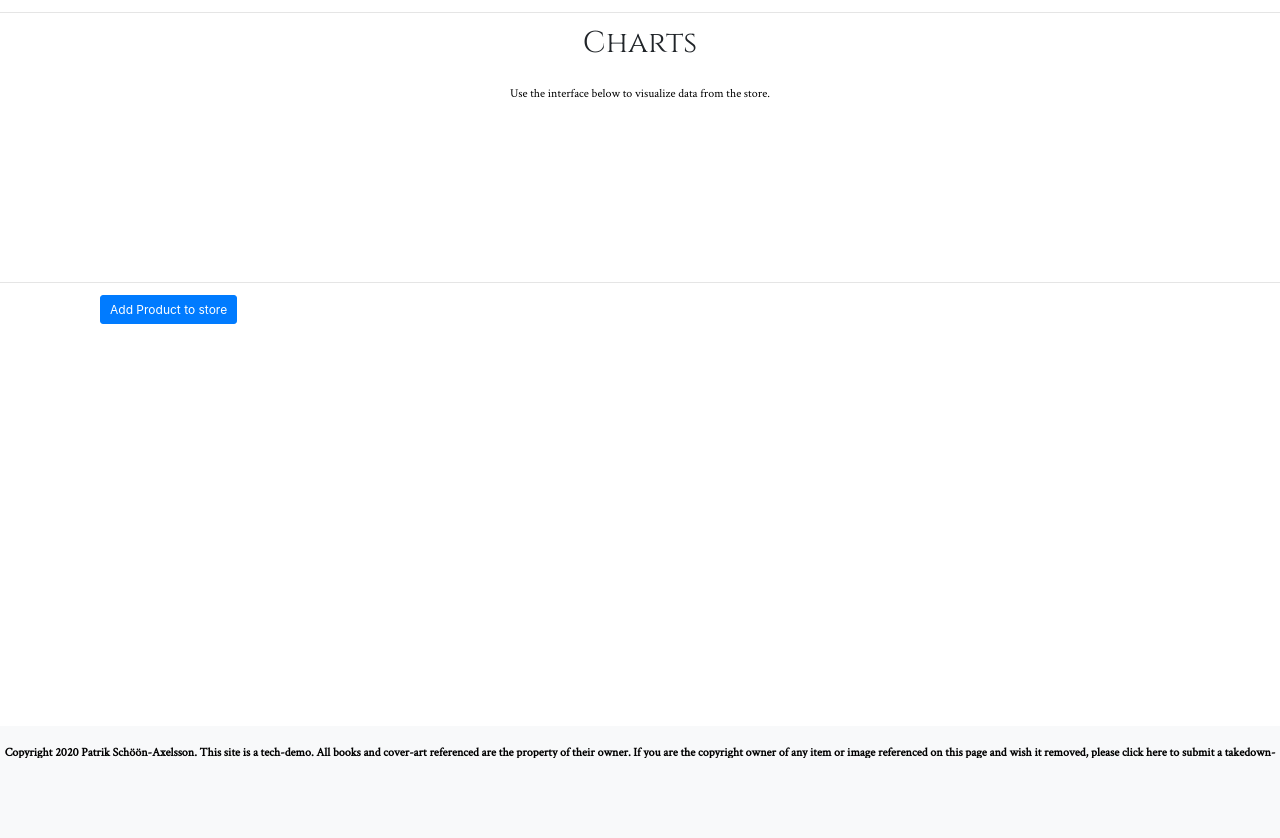
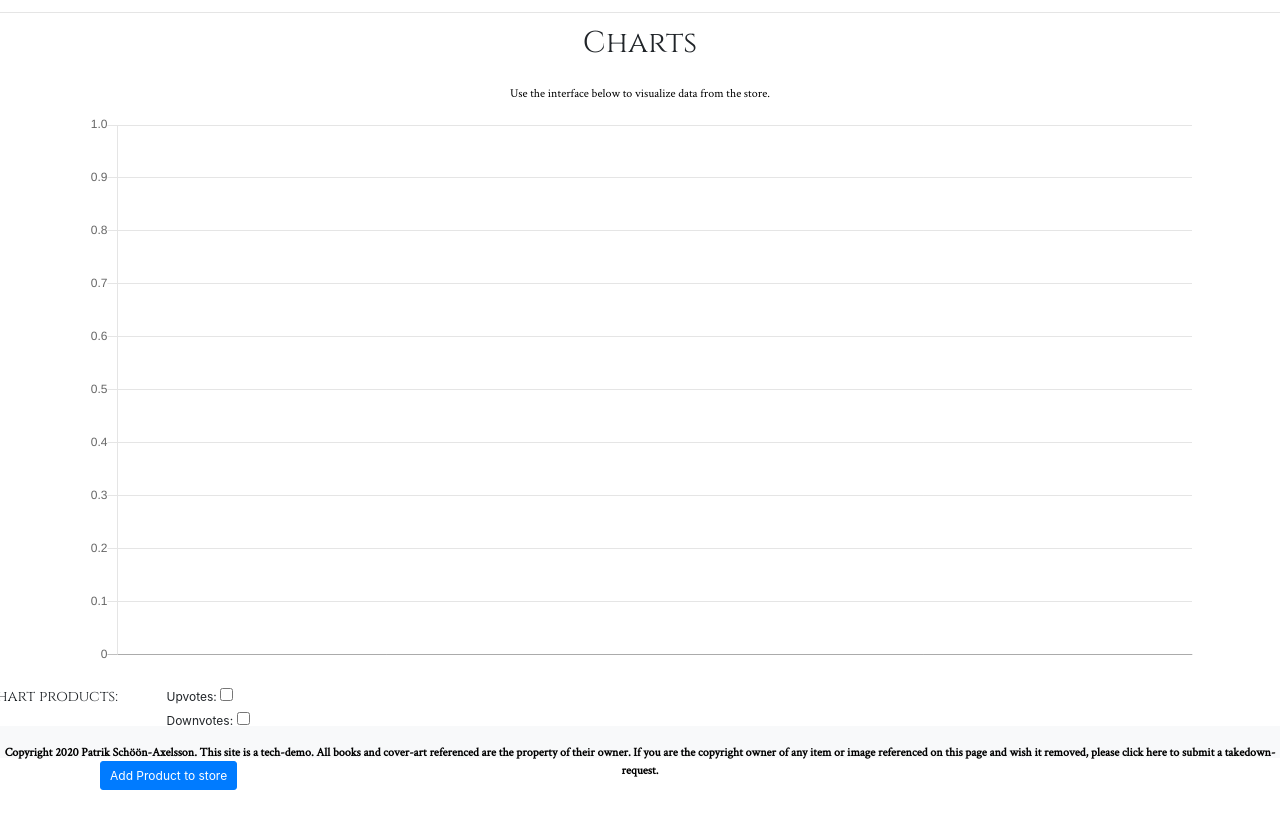
Before and after one commit to Code-Institute-Submissions/ci-ms4-bookstore, a Django app: page /products/dashboard/ in a window 1280 px wide. Shown: the part 42-880 px from the top of the page. Before the commit the page ends 800 px from the top, so only its background shows below. Run offline with Django 3.2, Linux system fonts and the light colour scheme; the visitor is signed in with stand-in values (Sample User, id 1); data that the repository does not hold is empty; a map, chart or similar area stays blank; some libraries are stand-ins or nearby versions.

Commit message:
Added ability to add datasets to dashboard chart

```diff
--- a/products/templates/dashboard.html
+++ b/products/templates/dashboard.html
@@ -14,6 +14,22 @@
 <div class="row">
   <div class="container">
     <canvas id="dashboardChart"></canvas>
+  </div>
+</div>
+<br class="footer-separator">
+<div class="row">
+  <h5 class="text-center">Chart products: </h5>
+  <div class="container">
+    <div class="col">
+      <label for="upvotes">Upvotes:</label>
+      <input type="checkbox" name="upvotes" id="upvotesCheck">
+      </select>
+    </div>
+    <div class="col">
+      <label for="downvotes">Downvotes:</label>
+      <input type="checkbox" name="downvotes" id="downvotesCheck">
+      </select>
+    </div>
   </div>
 </div>
 <hr>
--- a/static/js/dashboard_charts.js
+++ b/static/js/dashboard_charts.js
@@ -5,8 +5,8 @@
     const csrftoken = document.querySelector('[name=csrfmiddlewaretoken]').value;
 
     let labels = []
-    let dataSet = []
-    let colors = []
+    let dataSetUpvote = []
+    let dataSetDownvote = []
 
     // Generates random rgba colors for the chart
 
@@ -19,6 +19,9 @@
         {headers: {'X-CSRFToken': csrftoken}}
     );
 
+
+    // Sorts the original data from the fetch-request.
+
     fetch(request, {
         method: 'GET',
         mode: 'same-origin'})
@@ -30,22 +33,18 @@
 
 
         fetchDataResult.forEach(item => {
+            dataSetUpvote.push(item.upvote)
+            dataSetDownvote.push(item.downvote)
+            labels.push(item.title)
+        });
+    });
 
-
-            dataSet.push(item.upvote)
-            labels.push(item.title)
-            colors.push(`rgba(${colRandom()}, ${colRandom()}, ${colRandom()}, 0.2)`)
-    })
-
+    // Chart that loads on loading the page.
     let dashChart = new Chart(ctx, {
         type: 'bar',
         data: {
             labels: labels,
-            datasets: [{
-                label: '# of Upvotes',
-                data: dataSet,
-                backgroundColor: colors,
-            }]
+            datasets: []
         },
         options: {
             scales: {
@@ -56,6 +55,39 @@
                 }]
             }
         }
-});
+    });
+
+
+    // Functionality for adding datasets to the chart and updating it
+
+    function addDataSet(chart, label, colors, data) {
+
+		chart.data.datasets.push({
+	    label: label,
+        backgroundColor: colors,
+        data: data
+    });
+    chart.update();
+    }
+
+    // Event listeners for adding / removing data from the Chart object. Randomizing colours for each new dataset, to make separations clearer.
+
+    $('#downvotesCheck').change(function (e) {
+
+
+        let colors = []
+        dataSetDownvote.forEach(item = () =>{
+            colors.push(`rgba(${colRandom()}, ${colRandom()}, ${colRandom()}, 0.5)`)
+        });
+
+        addDataSet(dashChart, '# of Downvotes', colors ,dataSetDownvote);
+    });
+
+    $('#upvotesCheck').change(function (e) {
+        let colors = []
+        dataSetDownvote.forEach(item = () =>{
+            colors.push(`rgba(${colRandom()}, ${colRandom()}, ${colRandom()}, 0.5)`)
+        });
+        addDataSet(dashChart, '# of Upvotes', colors,dataSetUpvote);
     });
 });
```
